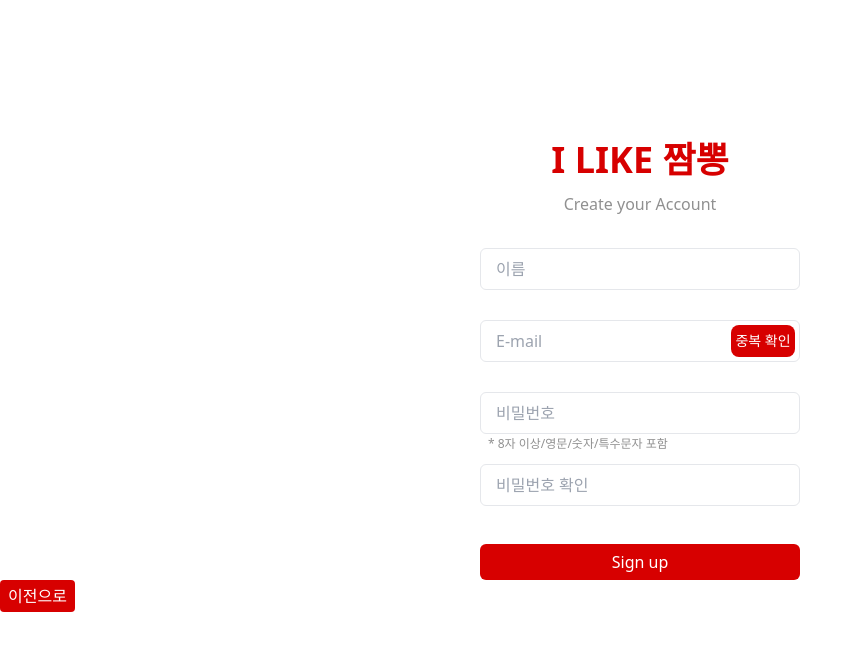
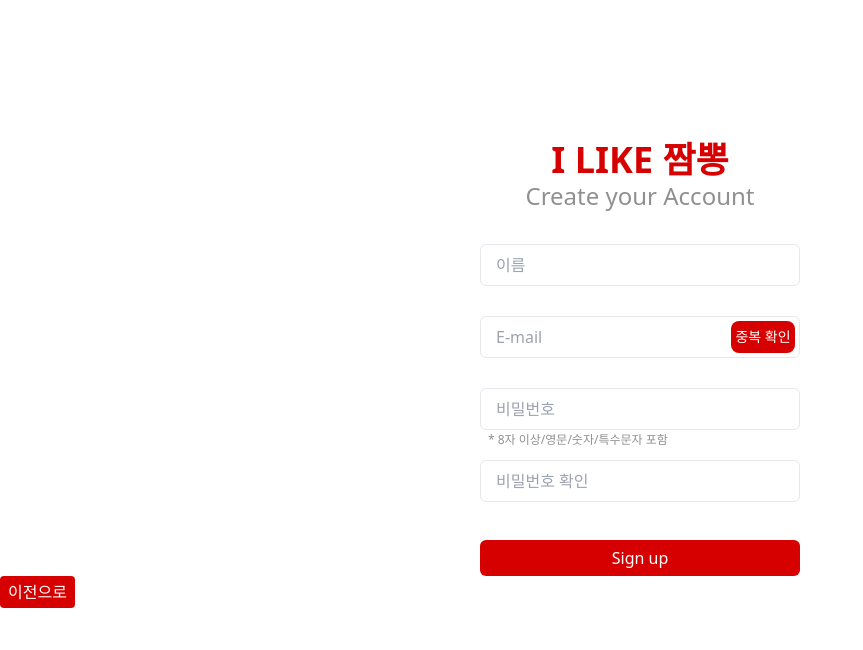
Before and after one commit to yuxincxoi/jjambbong_map, a React app: page /signupPage in a window 1280 px wide. Shown: the top 650 px of the page, without its empty margins (0-863 px from the left). Built offline with nearby package versions, Linux system fonts and the light colour scheme; no server answers; the HTML template or start-up script is replaced by a standard one.

Commit message:
sign up page 제목 디자인 수정

```diff
--- a/src/pages/signupPage.tsx
+++ b/src/pages/signupPage.tsx
@@ -160,7 +160,7 @@ export default function SignupPage() {
         onConfirm={createUser}
       />
       <Title />
-      <p className="flex justify-center mt-3 text-[#909090] font-thin">
+      <p className="flex justify-center text-[#909090] font-thin text-2xl">
         Create your Account
       </p>
       <form className="mt-5">
```
